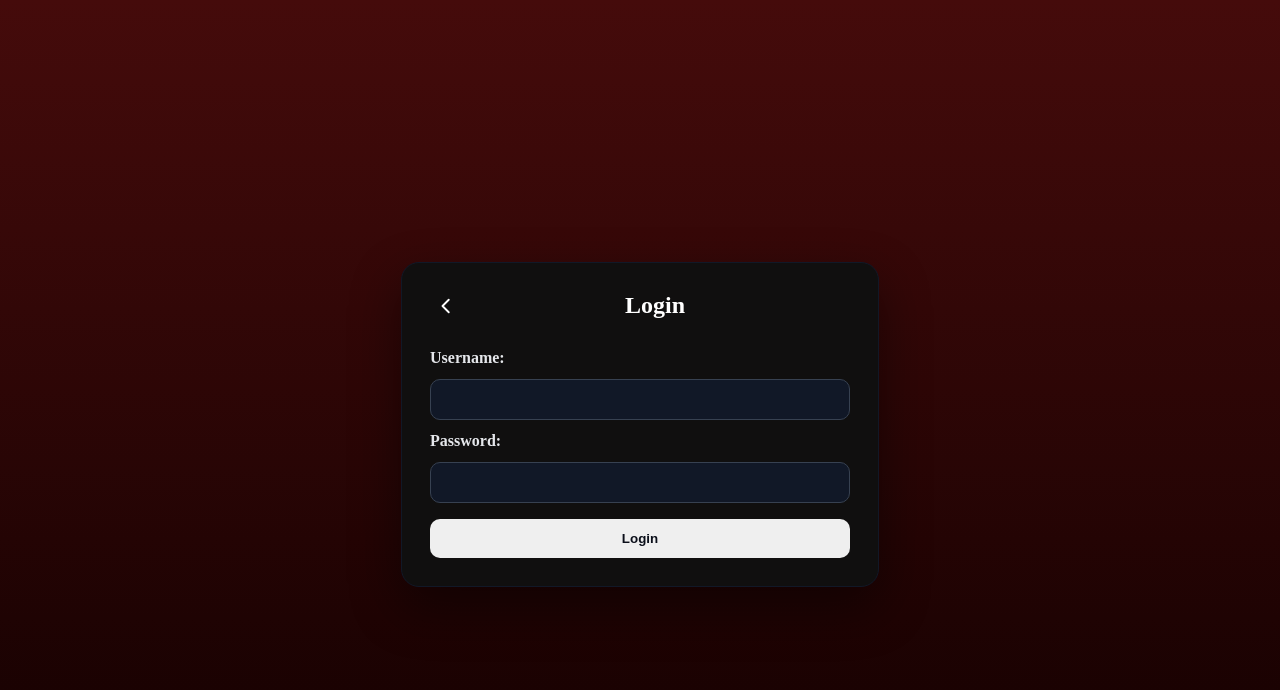
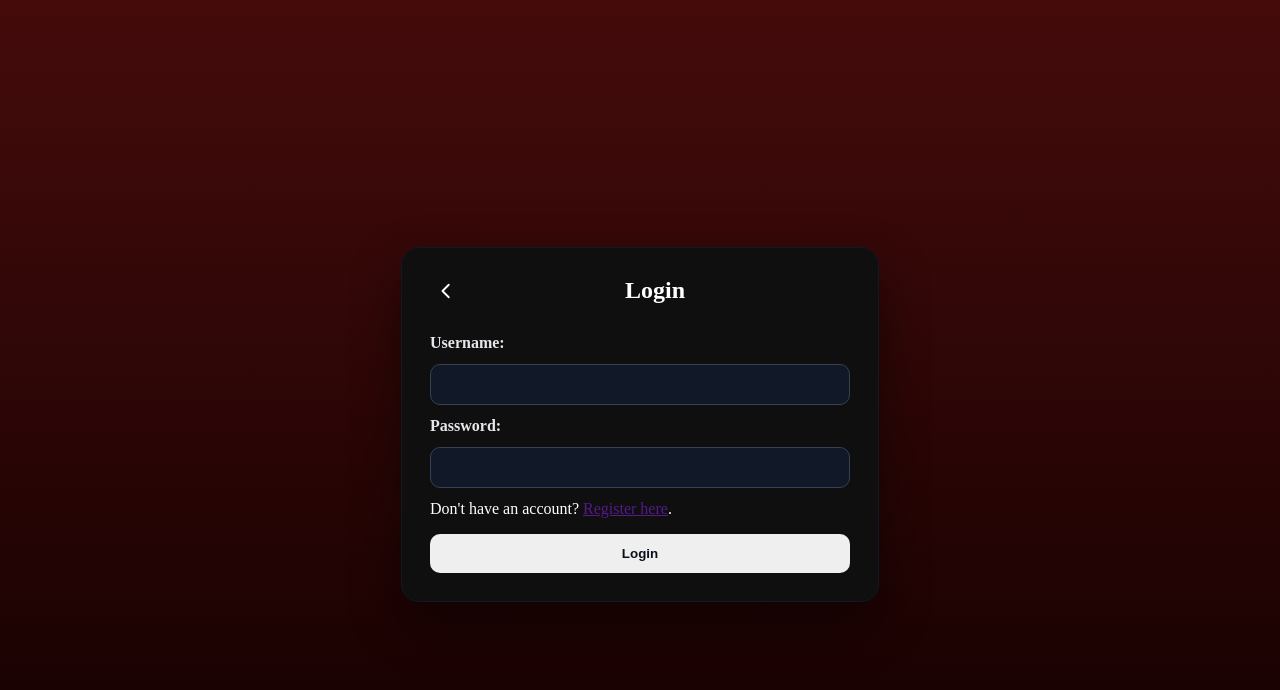
Before and after one commit to Kill-Bee/Droid, a React (Vite) app in the folder clients/: page / in a window 1280 px wide. Both pictures are taken after a click on the button "Login". Shown: the top 690 px of the page. Built offline with nearby package versions, Linux system fonts and the light colour scheme.

Commit message:
menambahkan regrister

```diff
--- a/clients/src/pages/login/login.jsx
+++ b/clients/src/pages/login/login.jsx
@@ -1,12 +1,41 @@
+import { useState } from "react";
 import "./login.css";
 
-export default function Login({onHomeClick}) {
+function Login({ onHomeClick, onRegristerClick }) {
+  const handleRegisterClick = (event) => {
+    event.preventDefault();
+    onRegristerClick?.();
+  };
+
   return (
     <>
       <div className="login">
         <div className="login-card">
           <div className="top">
-      <svg viewBox="0 0 24 24" fill="none" xmlns="http://www.w3.org/2000/svg" stroke="#ffffff" onClick={onHomeClick}><g id="SVGRepo_bgCarrier" stroke-width="0"></g><g id="SVGRepo_tracerCarrier" stroke-linecap="round" stroke-linejoin="round" ></g><g id="SVGRepo_iconCarrier"> <path d="M15 7L10 12L15 17" stroke="#ffffffff" stroke-width="1.5" stroke-linecap="round" stroke-linejoin="round"></path> </g></svg>
+            <svg
+              viewBox="0 0 24 24"
+              fill="none"
+              xmlns="http://www.w3.org/2000/svg"
+              stroke="#ffffff"
+              onClick={onHomeClick}
+            >
+              <g id="SVGRepo_bgCarrier" stroke-width="0"></g>
+              <g
+                id="SVGRepo_tracerCarrier"
+                stroke-linecap="round"
+                stroke-linejoin="round"
+              ></g>
+              <g id="SVGRepo_iconCarrier">
+                {" "}
+                <path
+                  d="M15 7L10 12L15 17"
+                  stroke="#ffffffff"
+                  stroke-width="1.5"
+                  stroke-linecap="round"
+                  stroke-linejoin="round"
+                ></path>{" "}
+              </g>
+            </svg>
             <h2>Login </h2>
           </div>
           <form className="login-form">
@@ -14,10 +43,88 @@ export default function Login({onHomeClick}) {
             <input type="text" id="username" name="username" required />
             <label htmlFor="password">Password:</label>
             <input type="password" id="password" name="password" required />
-        <button type="submit" onClick={onHomeClick}>Login</button>
+            <p>
+              Don't have an account?{" "}
+              <a href="" onClick={handleRegisterClick}>
+                Register here
+              </a>
+              .
+            </p>
+            <button type="submit" onClick={onHomeClick}>
+              Login
+            </button>
           </form>
         </div>
       </div>
     </>
   );
 }
+function Register({ onHomeClick, onLoginClick }) {
+  const handleLoginClick = (event) => {
+    event.preventDefault();
+    onLoginClick?.();
+  };
+
+  return (
+    <div className="login">
+      <div className="login-card">
+        <div className="top">
+          <svg
+            viewBox="0 0 24 24"
+            fill="none"
+            xmlns="http://www.w3.org/2000/svg"
+            stroke="#ffffff"
+            onClick={onHomeClick}
+          >
+            <g id="SVGRepo_bgCarrier" stroke-width="0"></g>
+            <g
+              id="SVGRepo_tracerCarrier"
+              stroke-linecap="round"
+              stroke-linejoin="round"
+            ></g>
+            <g id="SVGRepo_iconCarrier">
+              {" "}
+              <path
+                d="M15 7L10 12L15 17"
+                stroke="#ffffffff"
+                stroke-width="1.5"
+                stroke-linecap="round"
+                stroke-linejoin="round"
+              ></path>{" "}
+            </g>
+          </svg>
+          <h2>Register</h2>
+        </div>
+        <form className="login-form">
+          <label htmlFor="username">Username:</label>
+          <input type="text" id="username" name="username" placeholder="" required />
+          <label htmlFor="password">Password:</label>
+          <input type="password" id="password" name="password" required />
+          <p>
+            Already have an account?{" "}
+            <a href="" onClick={handleLoginClick}>
+              Login here
+            </a>
+            .
+          </p>
+          <button type="submit" onClick={onHomeClick}>
+            Register
+          </button>
+        </form>
+      </div>
+    </div>
+  );
+}
+
+export default function LoginPage({onHomeClick}) {
+  const [view, setView] = useState("login");
+
+  const showLogin = () => setView("login");
+  const showRegister = () => setView("register");
+
+  return view === "login" ? (
+    <Login onHomeClick={onHomeClick} onRegristerClick={showRegister} />
+  ) : (
+    <Register onHomeClick={onHomeClick} onLoginClick={showLogin} />
+  );
+}
```
Lines whose indentation alone changed are shown as unchanged.
